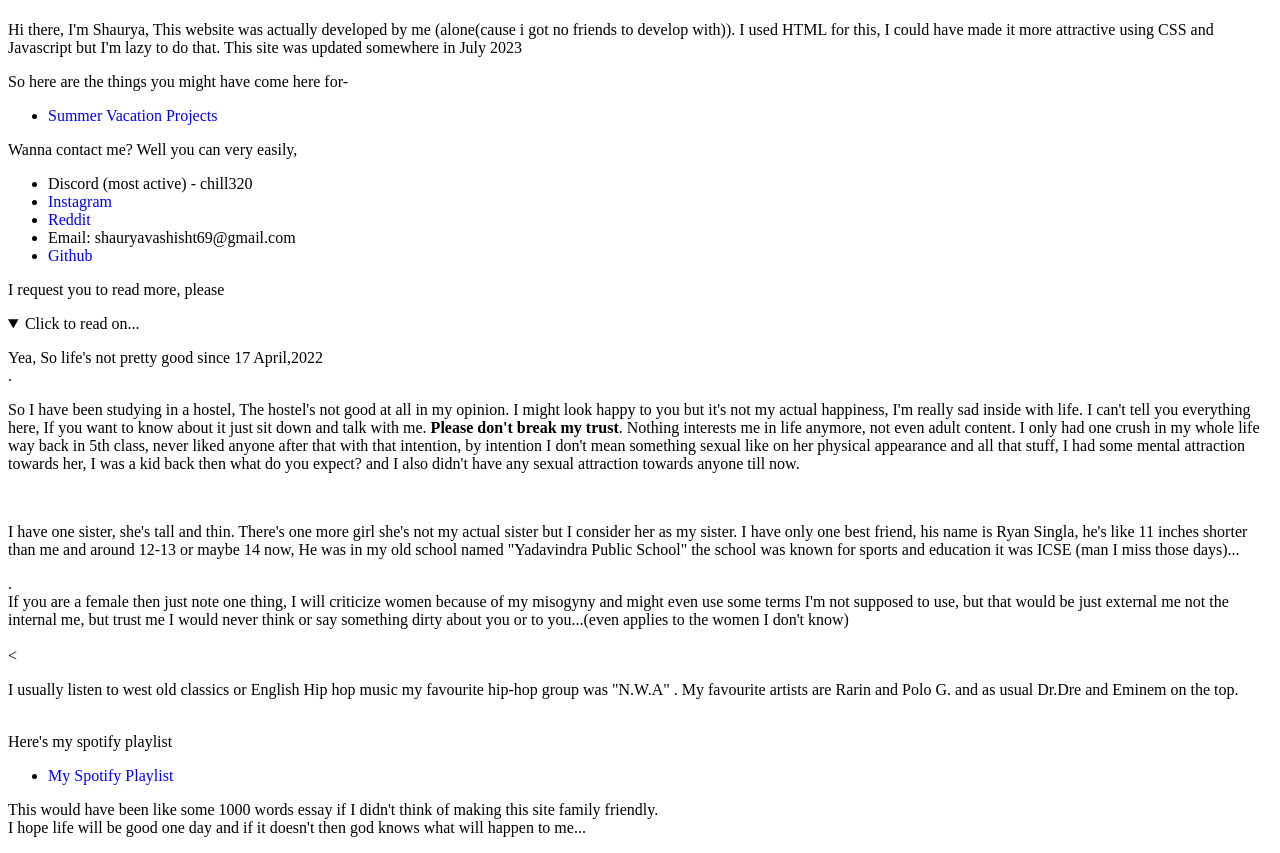
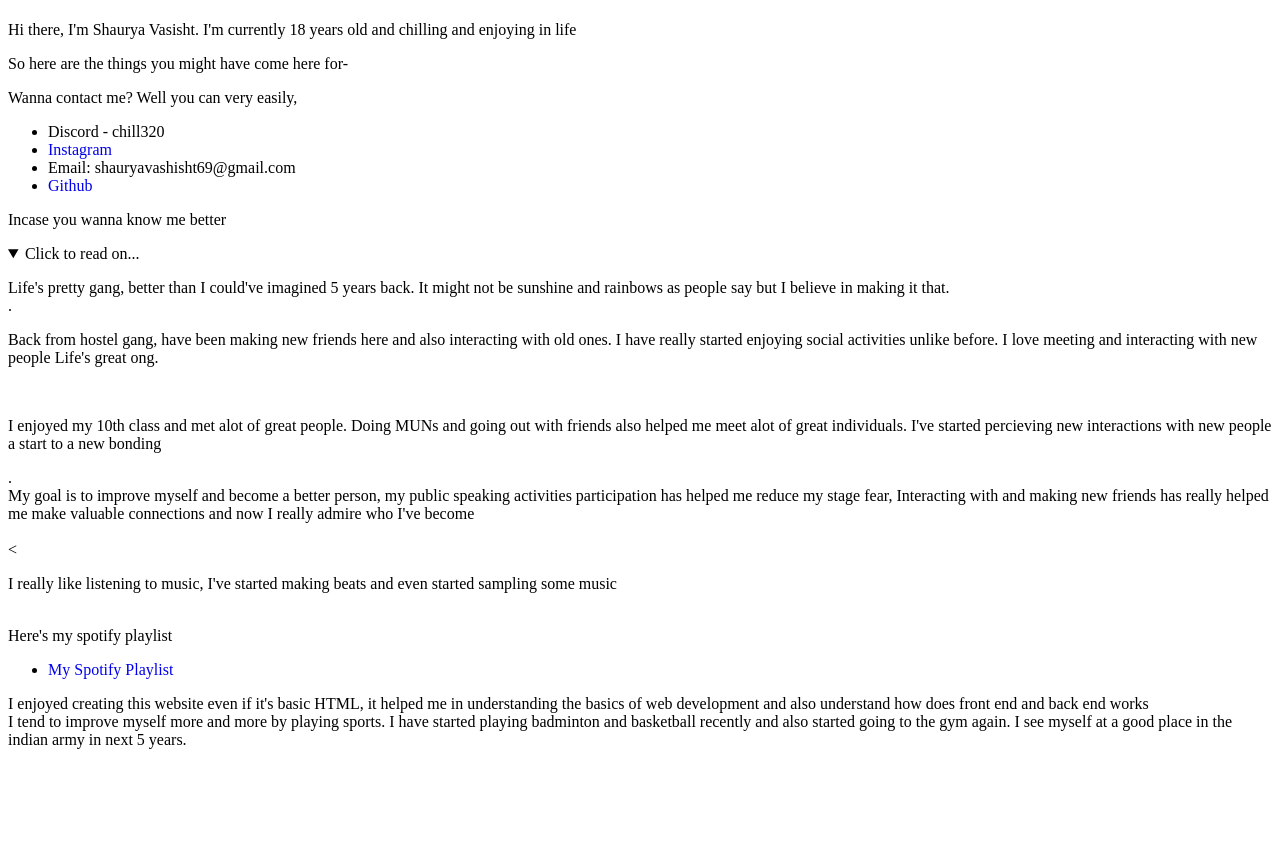
Before and after one commit to Shauryaisanidiot/Shauryaisanidiot.github.io, a plain HTML site: page index.html in a window 1280 px wide. Both pictures are taken after a click on the heading "Click to read on...". After the commit the page ends 800 px from the top, so only its background shows below. Drawn offline with Linux system fonts and the light colour scheme.

Commit message:
Update index.html

```diff
--- a/index.html
+++ b/index.html
@@ -14,36 +14,32 @@
 <body>
     <main>
         <h1></h1>
-        <p>Hi there, I'm Shaurya, This website was actually developed by me (alone(cause i got no friends to develop with)). I used HTML for this, I could have made it more attractive using CSS and Javascript but I'm lazy to do that. This site was updated somewhere in July 2023</span>
+        <p>Hi there, I'm Shaurya Vasisht. I'm currently 18 years old and chilling and enjoying in life</span>
             <br>
             <p>So here are the things you might have come here for-</p>
-            <ul>
-                <li><a  style="text-decoration:none"  href="Summer_Vacation_Projects.html">Summer Vacation Projects</a></li>
-            </ul>
             <p>Wanna contact me? Well you can very easily,</p>
             <ul>
-                <li>Discord (most active) - chill320</li>
-                <li><a  style="text-decoration:none" href="https://www.instagram.com/idiot_shaurya/">Instagram</a></li>
-                <li><a style="text-decoration:none" href="https://www.reddit.com/user/Idiot_Shaurya">Reddit</a></li>
+                <li>Discord - chill320</li>
+                <li><a  style="text-decoration:none" href="https://www.instagram.com/shauryavash/">Instagram</a></li>
                 <li>Email: shauryavashisht69@gmail.com</li>
                 <li><a  style="text-decoration:none" href="https://github.com/Shauryaisanidiot">Github</a></li>
             </ul>
         </p>
-        <p> I request you to read more, please</p>
+        <p> Incase you wanna know me better</p>
         <details>
             <summary>Click to read on...</summary>
-            <p>Yea, So life's not pretty good since 17 April,2022<br>.</p>
-            <p>So I have been studying in a hostel, The hostel's not good at all in my opinion. I might look happy to you but it's not my actual happiness, I'm really sad inside with life. I can't tell you everything here, If you want to know about it just sit down and talk with me. <b>Please don't break my trust</b>. Nothing interests me in life anymore, not even adult content. I only had one crush in my whole life way back in 5th class, never liked anyone after that with that intention, by intention I don't mean something sexual like on her physical appearance and all that stuff, I had some mental attraction towards her, I was a kid back then what do you expect? and I also didn't have any sexual attraction towards anyone till now.</p>
+            <p>Life's pretty gang, better than I could've imagined 5 years back. It might not be sunshine and rainbows as people say but I believe in making it that.<br>.</p>
+            <p>Back from hostel gang, have been making new friends here and also interacting with old ones. I have really started enjoying social activities unlike before. I love meeting and interacting with new people Life's great ong.</p>
             <br>
-            <p>I have one sister, she's tall and thin. There's one more girl she's not my actual sister but I consider her as my sister. I have only one best friend, his name is Ryan Singla, he's like 11 inches shorter than me and around 12-13 or maybe 14 now, He was in my old school named "Yadavindra Public School" the school was known for sports and education it was ICSE (man I miss those days)...</p>
-            <p>.<br>If you are a female then just note one thing, I will criticize women because of my misogyny and might even use some terms I'm not supposed to use, but that would be just external me not the internal me, but trust me I would never think or say something dirty about you or to you...(even applies to the women I don't know)<br><br><<br>
-              <p> I usually listen to west old classics or English Hip hop music my favourite hip-hop group was "N.W.A" . My favourite artists are Rarin and Polo G. and as usual Dr.Dre and Eminem on the top.</p>
+            <p>I enjoyed my 10th class and met alot of great people. Doing MUNs and going out with friends also helped me meet alot of great individuals. I've started percieving new interactions with new people a start to a new bonding</p>
+            <p>.<br>My goal is to improve myself and become a better person, my public speaking activities participation has helped me reduce my stage fear, Interacting with and making new friends has really helped me make valuable connections and now I really admire who I've become<br><br><<br>
+              <p> I really like listening to music, I've started making beats and even started sampling some music</p>
 <br>
 Here's my spotify playlist
                 <ul>
                 <li><a  style="text-decoration:none" href="https://open.spotify.com/playlist/6EGKpyq4ScgaSKj2PoKPmE?si=0018446a805b4b3b">My Spotify Playlist</a></li>
 </ul>
-            <p>This would have been like some 1000 words essay if I didn't think of making this site family friendly.<br>I hope life will be good one day and if it doesn't then god knows what will happen to me...</p>
+            <p>I enjoyed creating this website even if it's basic HTML, it helped me in understanding the basics of web development and also understand how does front end and back end works<br>I tend to improve myself more and more by playing sports. I have started playing badminton and basketball recently and also started going to the gym again. I see myself at a good place in the indian army in next 5 years.</p>
         </details>
 
     </main>
```
